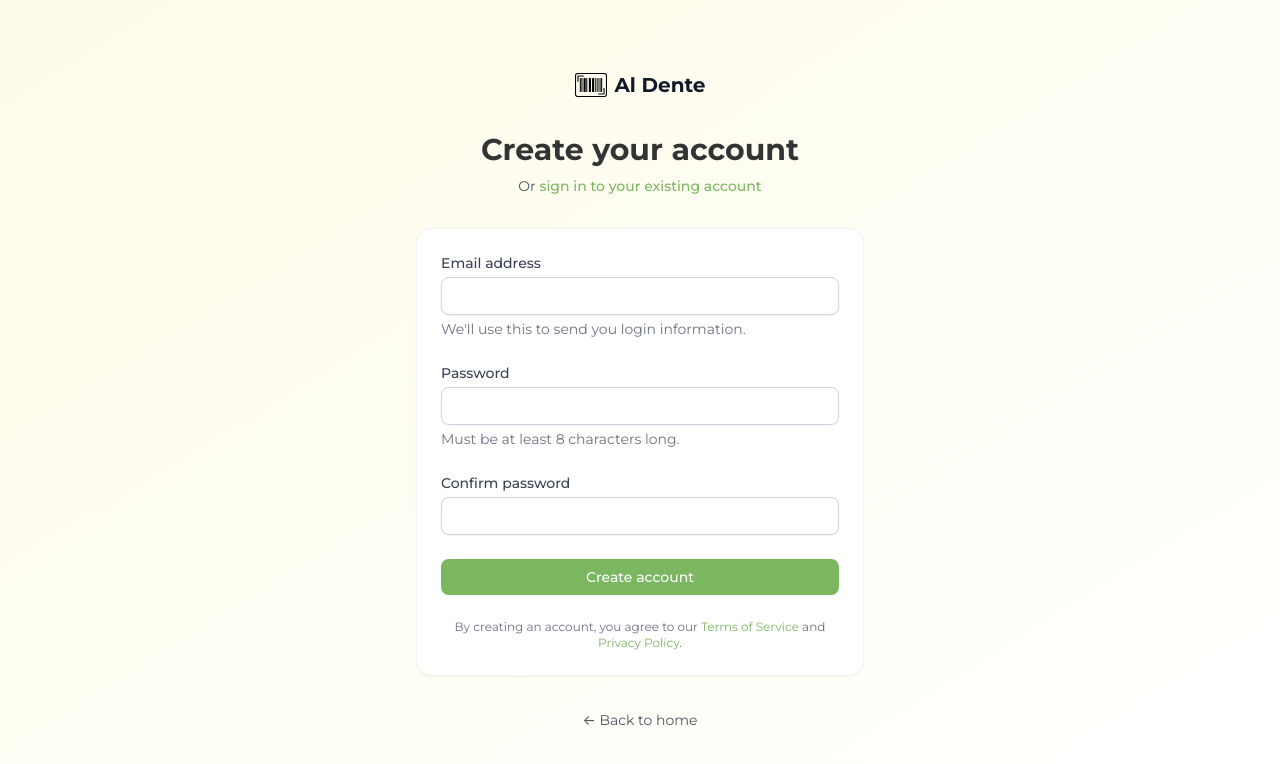
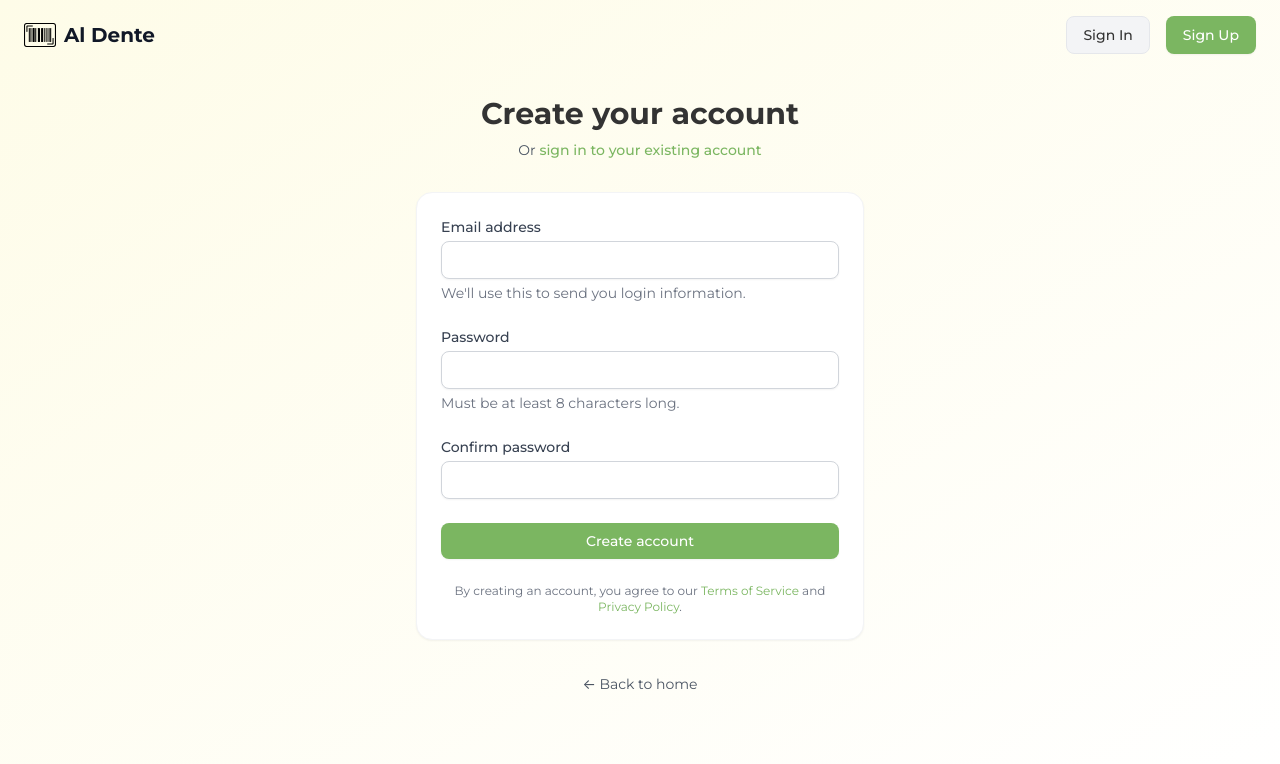
Before and after one commit to al-dente-ai/al-dente, a React (Vite) app in the folder frontend/: page /signup in a window 1280 px wide. Shown: the top 764 px of the page. Built offline with nearby package versions, Linux system fonts and the light colour scheme; no server answers.

Commit message:
created header component

```diff
--- /dev/null
+++ b/frontend/src/components/layout/Header.tsx
@@ -0,0 +1,58 @@
+import { Link, useNavigate } from 'react-router-dom';
+import { Logo } from '../ui';
+import { useAuth, useIsAuthenticated } from '../../store';
+
+export default function Header() {
+  const navigate = useNavigate();
+  const isAuthenticated = useIsAuthenticated();
+  const { logout } = useAuth();
+
+  const handleLogout = () => {
+    logout();
+    navigate('/');
+  };
+
+  return (
+    <header className="fixed top-0 left-0 right-0 z-50 bg-transparent">
+      <nav className="mx-auto flex max-w-7xl items-center justify-between px-6 py-4">
+        {/* Left side: Logo and Site Name */}
+        <Logo to="/" size={32} variant="mono" showText={true} className="hover:opacity-80 transition-opacity" />
+
+        {/* Right side: Navigation */}
+        <div className="flex items-center space-x-4">
+          {isAuthenticated ? (
+            <>
+              <Link
+                to="/app"
+                className="btn btn-secondary"
+              >
+                Dashboard
+              </Link>
+              <button
+                onClick={handleLogout}
+                className="btn btn-outline"
+              >
+                Logout
+              </button>
+            </>
+          ) : (
+            <>
+              <Link
+                to="/login"
+                className="btn btn-secondary"
+              >
+                Sign In
+              </Link>
+              <Link
+                to="/signup"
+                className="btn btn-primary"
+              >
+                Sign Up
+              </Link>
+            </>
+          )}
+        </div>
+      </nav>
+    </header>
+  );
+}
--- a/frontend/src/index.css
+++ b/frontend/src/index.css
@@ -22,6 +22,10 @@
     @apply btn bg-neutral-100 hover:bg-neutral-200 text-neutral-800 focus:ring-neutral-300 border border-neutral-200;
   }
 
+  .btn-outline {
+    @apply btn bg-transparent hover:bg-neutral-100 text-neutral-700 focus:ring-neutral-300 border border-neutral-300;
+  }
+
   .card {
     @apply bg-white rounded-2xl shadow-sm border border-neutral-100 p-6;
   }
--- a/frontend/src/pages/Auth/Login.tsx
+++ b/frontend/src/pages/Auth/Login.tsx
@@ -7,7 +7,7 @@ import { LoginSchema, type LoginFormData } from '../../lib/validators';
 import Button from '../../components/ui/Button';
 import Input from '../../components/ui/Input';
 import Card from '../../components/ui/Card';
-import { Logo } from '../../components/ui';
+import Header from '../../components/layout/Header';
 
 export default function Login() {
   const navigate = useNavigate();
@@ -48,16 +48,15 @@ export default function Login() {
   };
 
   return (
-    <div className="min-h-screen bg-gradient-to-br from-accent-50 to-white flex items-center justify-center py-12 px-4 sm:px-6 lg:px-8">
-      <div className="max-w-md w-full">
-        {/* Header */}
-        <div className="text-center mb-8">
-          <Link to="/" className="inline-flex items-center justify-center">
-            <Logo size={32} variant="mono" />
-          </Link>
-          <h2 className="mt-6 text-3xl font-bold text-neutral-800">
-            Sign in to your account
-          </h2>
+    <div className="min-h-screen bg-gradient-to-br from-accent-50 to-white">
+      <Header />
+      <div className="flex items-center justify-center py-24 px-4 sm:px-6 lg:px-8">
+        <div className="max-w-md w-full">
+          {/* Header */}
+          <div className="text-center mb-8">
+            <h2 className="text-3xl font-bold text-neutral-800">
+              Sign in to your account
+            </h2>
           <p className="mt-2 text-sm text-neutral-600">
             Or{' '}
             <Link to="/signup" className="font-medium text-primary-500 hover:text-primary-600">
@@ -106,6 +105,7 @@ export default function Login() {
             ← Back to home
           </Link>
         </div>
+        </div>
       </div>
     </div>
   );
--- a/frontend/src/pages/Auth/Signup.tsx
+++ b/frontend/src/pages/Auth/Signup.tsx
@@ -7,7 +7,7 @@ import { SignupSchema, type SignupFormData } from '../../lib/validators';
 import Button from '../../components/ui/Button';
 import Input from '../../components/ui/Input';
 import Card from '../../components/ui/Card';
-import { Logo } from '../../components/ui';
+import Header from '../../components/layout/Header';
 
 export default function Signup() {
   const navigate = useNavigate();
@@ -48,16 +48,15 @@ export default function Signup() {
   };
 
   return (
-    <div className="min-h-screen bg-gradient-to-br from-accent-50 to-white flex items-center justify-center py-12 px-4 sm:px-6 lg:px-8">
-      <div className="max-w-md w-full">
-        {/* Header */}
-        <div className="text-center mb-8">
-          <Link to="/" className="inline-flex items-center justify-center">
-            <Logo size={32} variant="mono" />
-          </Link>
-          <h2 className="mt-6 text-3xl font-bold text-neutral-800">
-            Create your account
-          </h2>
+    <div className="min-h-screen bg-gradient-to-br from-accent-50 to-white">
+      <Header />
+      <div className="flex items-center justify-center py-24 px-4 sm:px-6 lg:px-8">
+        <div className="max-w-md w-full">
+          {/* Header */}
+          <div className="text-center mb-8">
+            <h2 className="text-3xl font-bold text-neutral-800">
+              Create your account
+            </h2>
           <p className="mt-2 text-sm text-neutral-600">
             Or{' '}
             <Link to="/login" className="font-medium text-primary-500 hover:text-primary-600">
@@ -128,6 +127,7 @@ export default function Signup() {
             ← Back to home
           </Link>
         </div>
+        </div>
       </div>
     </div>
   );
--- a/frontend/src/pages/Landing.tsx
+++ b/frontend/src/pages/Landing.tsx
@@ -1,46 +1,14 @@
 import { Link } from 'react-router-dom';
-import { Logo } from '../components/ui';
-import { useIsAuthenticated } from '../store';
+import Header from '../components/layout/Header';
 
 export default function Landing() {
-  const isAuthenticated = useIsAuthenticated();
-
   return (
     <div className="min-h-screen bg-gradient-to-br from-accent-50 to-white">
       {/* Header */}
-      <header className="px-6 py-4">
-        <nav className="mx-auto flex max-w-6xl items-center justify-between">
-          <Logo size={28} variant="mono" />
-          <div className="flex items-center space-x-4">
-            {isAuthenticated ? (
-              <Link
-                to="/app"
-                className="btn btn-primary"
-              >
-                Dashboard
-              </Link>
-            ) : (
-              <>
-                <Link
-                  to="/login"
-                  className="btn btn-secondary"
-                >
-                  Login
-                </Link>
-                <Link
-                  to="/signup"
-                  className="btn btn-primary"
-                >
-                  Sign Up
-                </Link>
-              </>
-            )}
-          </div>
-        </nav>
-      </header>
+      <Header />
 
       {/* Hero Section */}
-      <main className="mx-auto max-w-6xl px-6 py-16">
+      <main className="mx-auto max-w-6xl px-6 pt-32 pb-16">
         <div className="text-center">
           <h1 className="mb-6 text-5xl font-bold text-neutral-800">
             Smart Pantry Management &
```
